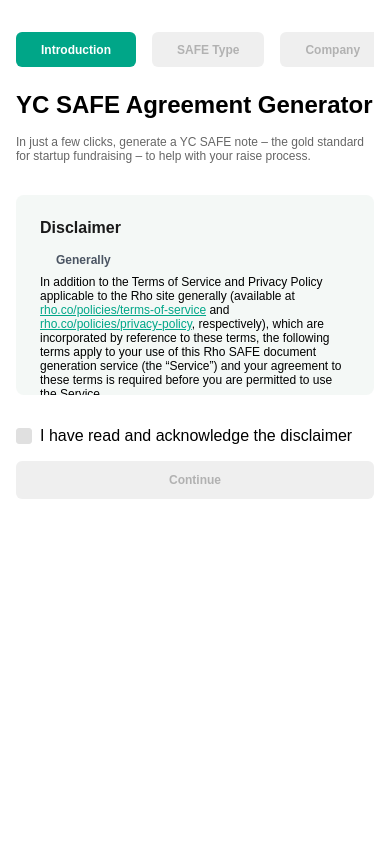
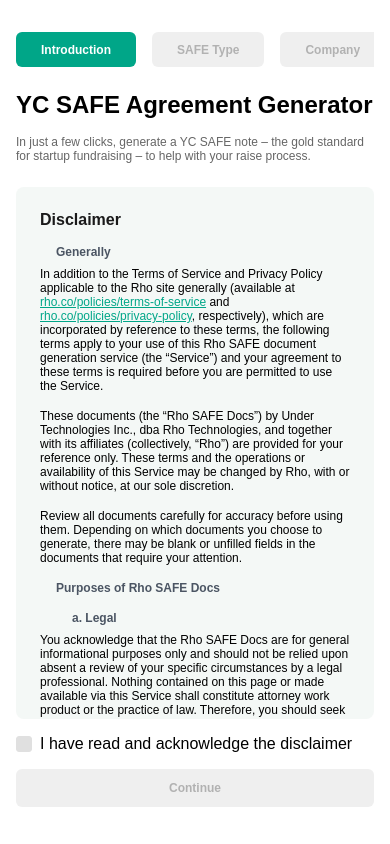
Before and after one commit to Ariels713/safenotegen, a Next.js app: page / in a window 390 px wide. Built offline with nearby package versions, Linux system fonts and the light colour scheme; what @react-pdf/renderer would draw is missing.

Commit message:
adding mobile heights

```diff
--- a/src/components/SafeForm/SafeForm.module.css
+++ b/src/components/SafeForm/SafeForm.module.css
@@ -101,6 +101,11 @@
 	padding: 2rem;
 	border: 1px solid #e0e0e0;
 	border-radius: 8px;
+	min-height: 530px;
+
+	@media (max-width: 500px) {
+		height: 100dvh;
+	}
 }
 
 .formStep {
@@ -109,6 +114,12 @@
 
 .formStep.active {
 	display: block;
+
+	@media (max-width: 500px) {
+		display: flex;
+		flex-direction: column;
+		height: calc(100% - 80px);
+	}
 }
 
 .navigation {
@@ -301,6 +312,12 @@
 	& p {
 		font-size: 12px;
 	}
+
+	@media (max-width: 500px) {
+		max-height: initial;
+		flex: 1;
+		margin-block: 0;
+	}
 }
 
 .disclaimer h3 {
@@ -330,6 +347,10 @@
 	gap: 1rem;
 	justify-content: flex-end;
 	margin-top: 2rem;
+
+	@media (max-width: 500px) {
+		flex: 1;
+	}
 }
 
 .secondaryButton {
```
